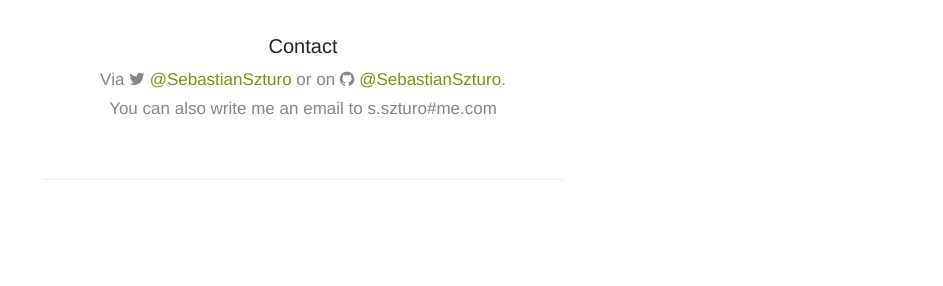
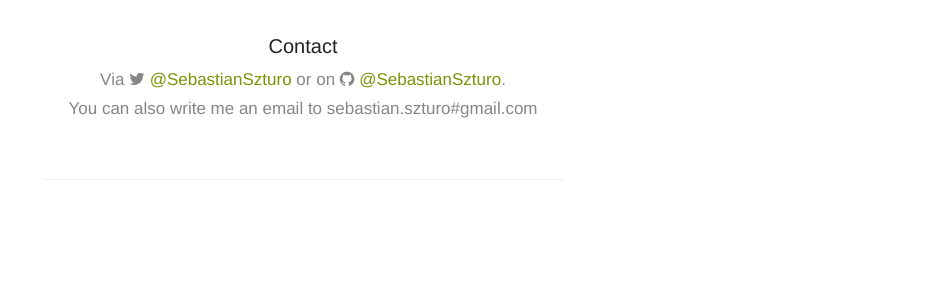
Before and after one commit to SebastianSzturo/sebastianszturo.github.com, a Jekyll site: the page built from index.html, in a window 1280 px wide. Shown: the part 560-846 px from the top of the page, without its empty margins (337-1280 px from the left). Built offline with Jekyll 4.4.1, drawn with Linux system fonts in a browser that asks for light colours; nearby versions of some CDN libraries; the list of posts is cut into pages by our own code.

Commit message:
Update profile.html

```diff
--- a/_includes/profile.html
+++ b/_includes/profile.html
@@ -25,7 +25,7 @@
             <h1> Contact </h1>
             <h2>
               Via <i class="fa fa-twitter"></i> <a href="https://twitter.com/SebastianSzturo" target="_blank">@SebastianSzturo</a> or on <i class="fa fa-github"></i> <a href="https://github.com/SebastianSzturo">@SebastianSzturo</a>.<br>
-              You can also write me an email to s.szturo#me.com
+              You can also write me an email to sebastian.szturo#gmail.com
             </h2><br>
         </header>
     </section>
```
